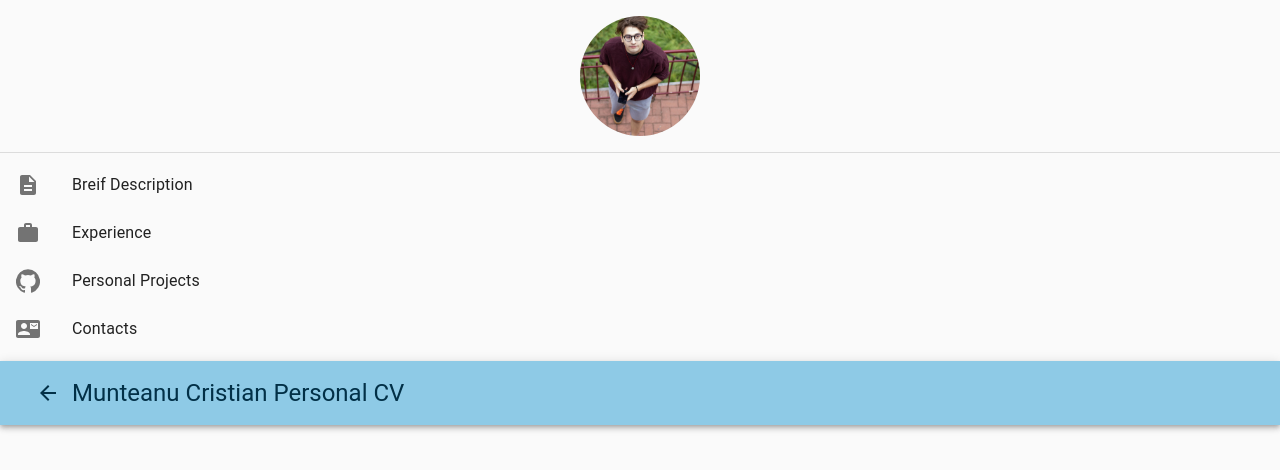
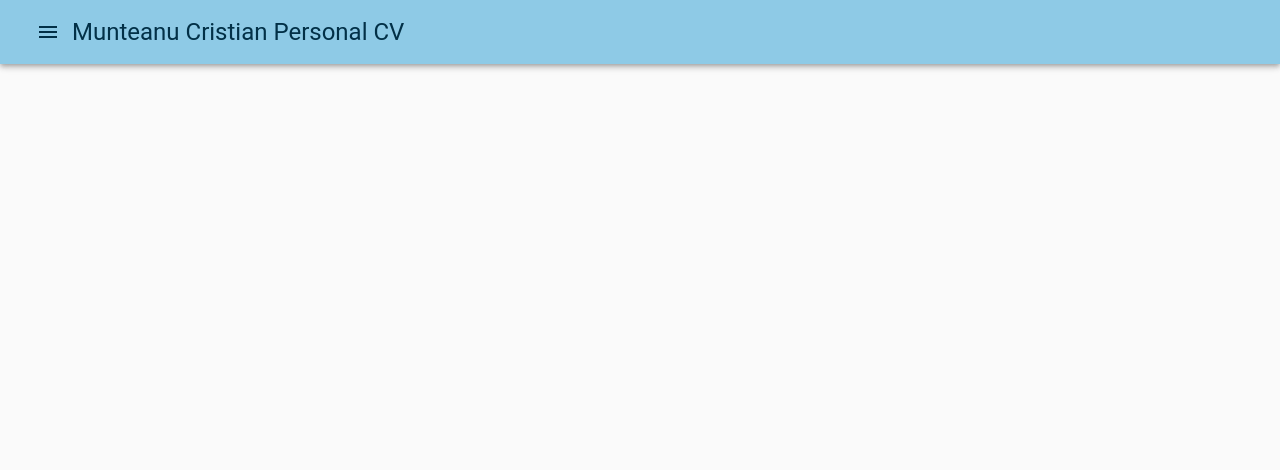
Before and after one commit to BlueDogChriss/react-cv, a React (Create React App) app in the folder public/my-app/: page / in a window 1280 px wide. Shown: the top 470 px of the page. Built offline with nearby package versions, Linux system fonts and the light colour scheme.

Commit message:
Update menu bar

```diff
--- a/public/my-app/src/components/Navbar.js
+++ b/public/my-app/src/components/Navbar.js
@@ -1,5 +1,6 @@
-import React from 'react'
+import React,{useState} from 'react'
 import { makeStyles } from '@material-ui/core/styles';
+import ResponsiveMenu from "@material-ui/core/Drawer"
 import {
     AppBar,
     Toolbar,
@@ -14,7 +15,7 @@ import {
     Box
 } from "@material-ui/core"
 import {
-    ArrowBack,
+    Menu,
     Work,
     Description,
     GitHub,
@@ -35,6 +36,13 @@ const useStyles = makeStyles(theme=>({
         margin: "1rem auto",
         width:theme.spacing(15),
         height:theme.spacing(15)
+    },
+    menuText:{
+        color: "#023047",
+        fontWeight: "bold"
+    },
+    positionZindex:{
+        zIndex: 0
     }
 }));
 
@@ -45,18 +53,18 @@ const useStyles = makeStyles(theme=>({
 const menuComponents = [
     {
         listIcon: <Description/>,
-        listText: "Breif Description"
+        listText: "Brief Description"
     },
     {
-        listIcon: <Work/>,
+        listIcon: <Work />,
         listText: "Experience"
     },
     {
-        listIcon: <GitHub/>,
+        listIcon: <GitHub />,
         listText: "Personal Projects"
     },
     {
-        listIcon: <ContactMail/>,
+        listIcon: <ContactMail />,
         listText: "Contacts"
     }
 ]
@@ -65,35 +73,47 @@ const menuComponents = [
 
 
 const Navbar = () => {
+    const [state, setState] = useState({
+       left: false,
+       zIndex: 100
+    })
+
+    const toggleSliderMenu = ((slider, open)=>()=>{
+        setState({...state,[slider]:open});
+    });
+
     const classes = useStyles()
-    return (
-        <>
+
+    const sideList = slider =>(
         <Box className={classes.sliderContainer} component="pic-wrapper">
         <Avatar className={classes.avatar} src={avatar} alt="Munteanu Cristian" />
         <Divider/>
         <List>
             {menuComponents.map((lsItem,key)=>(
             <ListItem button key={key}>
-                <ListItemIcon>
+                <ListItemIcon className={classes.menuText}>
                     {lsItem.listIcon}
                 </ListItemIcon>
-                <ListItemText primary={lsItem.listText}/>
-
+                <ListItemText className={classes.menuText} primary={lsItem.listText}/>
                 </ListItem>
             ))}
-
-
         </List>
         </Box>
+    )
+    return (
+        <>
         <Box component="nav">
             <AppBar position="static" style={{background: "#8ECAE6"}}>
                 <Toolbar>
                     <IconButton>
-                         <ArrowBack style={{color: "#023047"}}/>
+                         <Menu style={{color: "#023047"}}/>
                     </IconButton>
-                    <Typography variant="h5" style={{color: "#023047"}}>
+                    <Typography className={classes.positionZindex} variant="h5" style={{color: "#023047"}}>
                     Munteanu Cristian Personal CV
                     </Typography>
+                    <ResponsiveMenu open={state.left}>
+                        {sideList("left")}
+                    </ResponsiveMenu>
                 </Toolbar>
             </AppBar>
         </Box>
```
